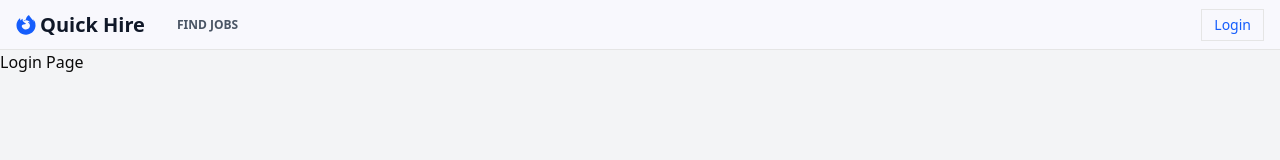
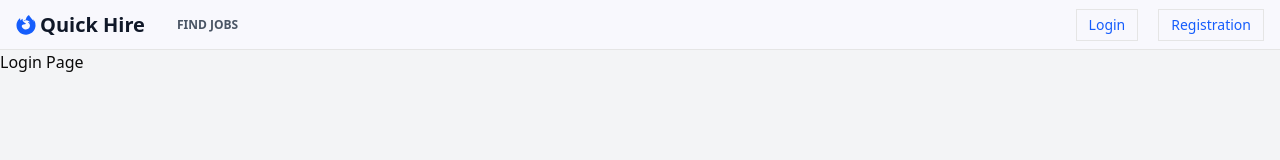
Before and after one commit to YousufOO7/Quick-Hire, a Next.js app: page /auth/login in a window 1280 px wide. Shown: the top 160 px of the page. Built offline with nearby package versions, Linux system fonts and the light colour scheme.

Commit message:
added the admin panel link

```diff
--- a/app/components/main/navigations/PublicNav.tsx
+++ b/app/components/main/navigations/PublicNav.tsx
@@ -1,4 +1,3 @@
-
 import { publicNavigationLinks } from "@/app/utils/constant/navigations/publicNavigationLinks";
 import { Button } from "@/components/ui/button";
 import Link from "next/link";
@@ -32,9 +31,25 @@ const PublicNav = () => {
           ))}
         </div>
 
-        <Button variant="outline" size="sm" className="cursor-pointer text-blue-600 hidden md:block">
-          Login
-        </Button>
+        <div className="flex gap-5 items-center">
+          <Link href="/quick-admin-portal/add-jobs">
+            <Button
+              variant="outline"
+              size="sm"
+              className="cursor-pointer text-blue-600 hidden md:block"
+            >
+              Login
+            </Button>
+          </Link>
+
+          <Button
+            variant="outline"
+            size="sm"
+            className="cursor-pointer text-blue-600 hidden md:block"
+          >
+            Registration
+          </Button>
+        </div>
       </div>
     </nav>
   );
```
